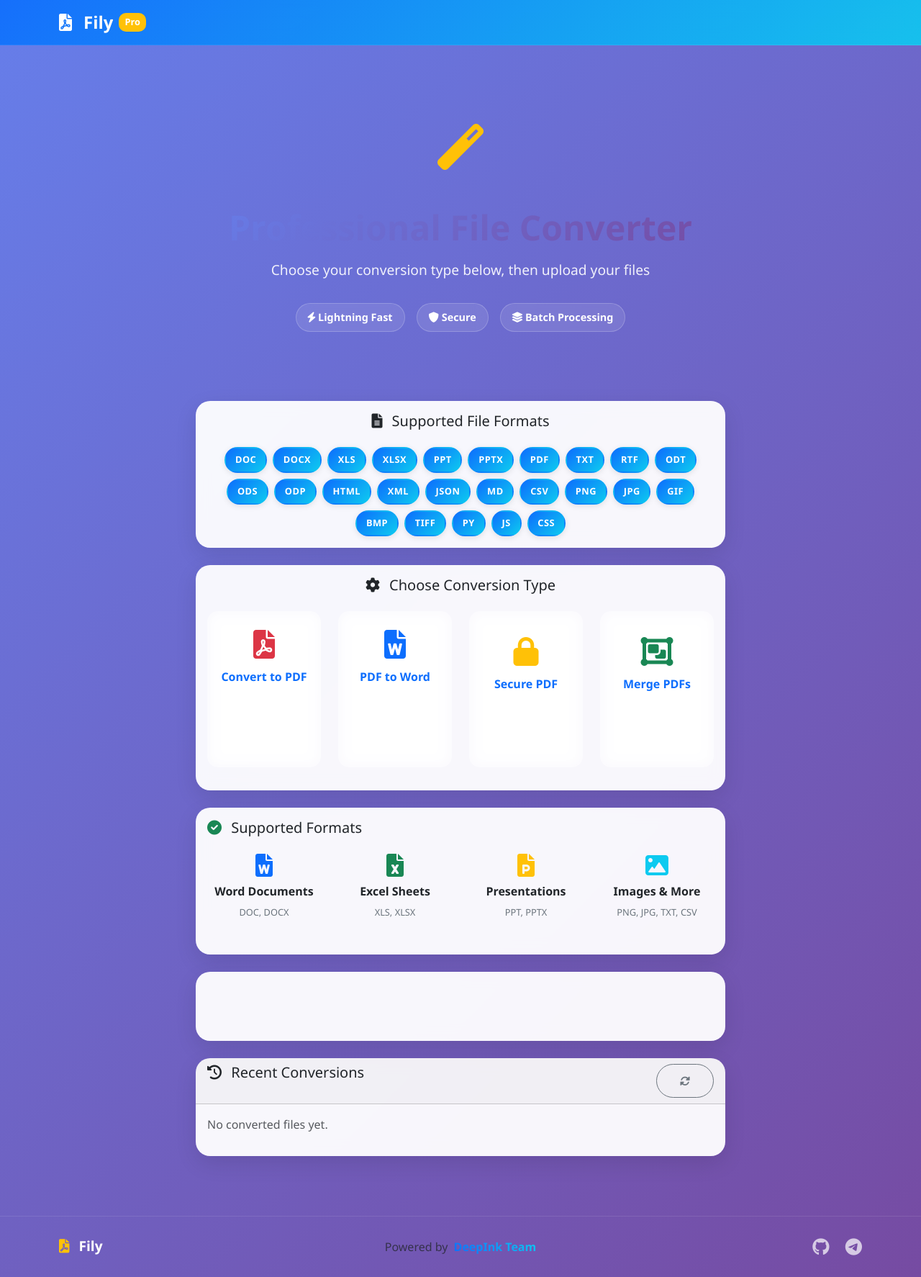
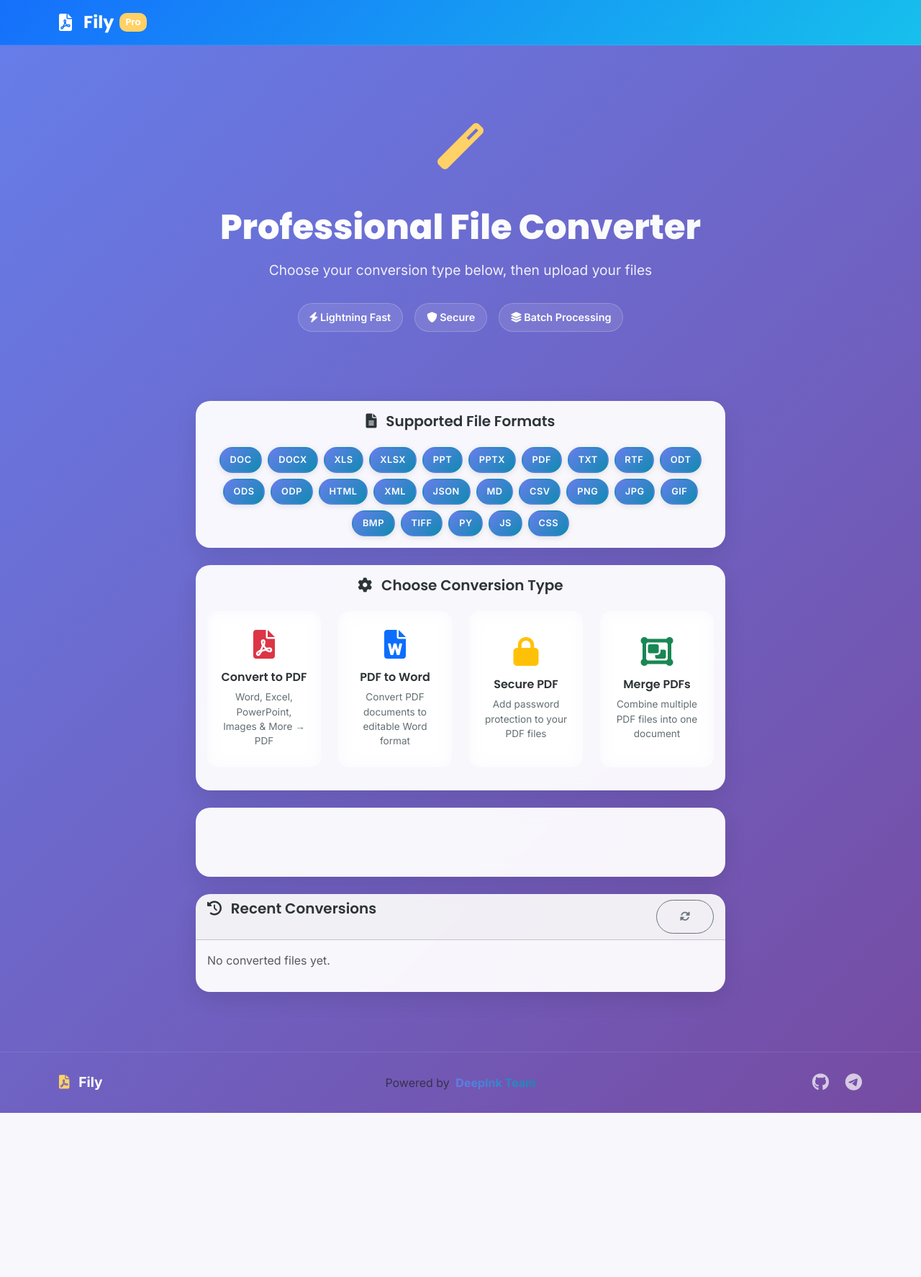
Before and after one commit to AnZomorodian/Converter, a Flask app: page / in a window 1280 px wide. Shown: the whole page at 72% size. After the commit the page ends 1546 px from the top, so only its background shows below. Run offline with Flask 3, Linux system fonts and the light colour scheme; data that the repository does not hold is empty; some libraries are stand-ins or nearby versions.

Commit message:
Enhance the user interface, fix conversion errors, and improve overall stability
Refactors CSS for new color scheme and fonts, fixes file conversion in `PDFConverter`, and removes the supported formats section.

Replit-Commit-Author: Agent
Replit-Commit-Session-Id: f52dcf04-abd5-4d34-be03-73031d7db9f5
Replit-Commit-Screenshot-Url: https://storage.googleapis.com/screenshot-production-us-central1/86e5b171-ecdb-4476-8eaa-4f1b081b3dfd/f52dcf04-abd5-4d34-be03-73031d7db9f5/O779Ac7

```diff
--- a/static/css/style.css
+++ b/static/css/style.css
@@ -1,24 +1,48 @@
 :root {
-    --primary-color: #0d6efd;
-    --success-color: #198754;
-    --danger-color: #dc3545;
-    --warning-color: #ffc107;
-    --info-color: #0dcaf0;
-    --light-color: #f8f9fa;
-    --dark-color: #212529;
+    --primary-color: #667eea;
+    --success-color: #06d6a0;
+    --danger-color: #f72c25;
+    --warning-color: #ffd166;
+    --info-color: #118ab2;
+    --light-color: #ddd6fe;
+    --dark-color: #2d3436;
+    --text-primary: #2d3436;
+    --text-secondary: #636e72;
 }
 
 body {
     background: linear-gradient(135deg, #667eea 0%, #764ba2 100%);
     min-height: 100vh;
-    font-family: 'Segoe UI', Tahoma, Geneva, Verdana, sans-serif;
+    font-family: 'Inter', -apple-system, BlinkMacSystemFont, 'Segoe UI', Roboto, sans-serif;
     position: relative;
     padding-bottom: 120px; /* Space for footer */
+    color: var(--text-primary);
+}
+
+/* Custom fonts for headers and brand */
+.brand-text, .hero-title, h1, h2, h3, h4, h5, h6, .card-title {
+    font-family: 'Poppins', sans-serif;
+    font-weight: 600;
+    color: var(--text-primary);
 }
 
 .navbar-brand {
+    font-family: 'Poppins', sans-serif;
     font-weight: 700;
     font-size: 1.5rem;
+}
+
+.brand-text {
+    font-family: 'Poppins', sans-serif;
+    font-weight: 800;
+    color: white;
+}
+
+.brand-subtitle {
+    font-family: 'Poppins', sans-serif;
+    font-weight: 600;
+    background: var(--warning-color);
+    color: var(--dark-color);
 }
 
 .card {
@@ -423,9 +447,10 @@ body {
 }
 
 .hero-title {
+    font-family: 'Poppins', sans-serif;
     font-size: 3rem;
     font-weight: 800;
-    background: linear-gradient(135deg, #667eea, #764ba2);
+    background: linear-gradient(135deg, white, #f8f9fa);
     -webkit-background-clip: text;
     -webkit-text-fill-color: transparent;
     background-clip: text;
@@ -562,14 +587,16 @@ body {
 }
 
 .conversion-option h6 {
+    font-family: 'Poppins', sans-serif;
     font-weight: 600;
     margin-bottom: 0.5rem;
-    color: var(--primary-color);
+    color: var(--text-primary);
 }
 
 .conversion-option p {
+    font-family: 'Inter', sans-serif;
     font-size: 0.85rem;
-    color: rgba(255, 255, 255, 0.8);
+    color: var(--text-secondary);
     margin: 0;
 }
 
--- a/static/js/main.js
+++ b/static/js/main.js
@@ -207,18 +207,27 @@ class PDFConverter {
             this.showProgressArea();
             this.updateProgress(75, 'Converting to PDF...');
 
+            // Ensure we have the required data
+            if (!this.currentFileId) {
+                throw new Error('No file selected for conversion');
+            }
+
+            const requestData = {
+                file_id: this.currentFileId,
+                original_filename: this.currentFileName || '',
+                password: this.passwordInput.value || null,
+                quality: this.qualitySelect.value || 'high',
+                output_name: this.outputNameInput.value || null
+            };
+
+            console.log('Sending conversion request:', requestData);
+
             const response = await fetch('/convert', {
                 method: 'POST',
                 headers: {
                     'Content-Type': 'application/json'
                 },
-                body: JSON.stringify({
-                    file_id: this.currentFileId,
-                    original_filename: this.currentFileName,
-                    password: this.passwordInput.value || null,
-                    quality: this.qualitySelect.value,
-                    output_name: this.outputNameInput.value || null
-                })
+                body: JSON.stringify(requestData)
             });
 
             const result = await response.json();
--- a/templates/index.html
+++ b/templates/index.html
@@ -6,6 +6,7 @@
     <title>File to PDF Converter</title>
     <link href="https://cdn.jsdelivr.net/npm/bootstrap@5.3.0/dist/css/bootstrap.min.css" rel="stylesheet">
     <link href="https://cdnjs.cloudflare.com/ajax/libs/font-awesome/6.0.0/css/all.min.css" rel="stylesheet">
+    <link href="https://fonts.googleapis.com/css2?family=Poppins:wght@300;400;500;600;700;800&family=Inter:wght@300;400;500;600;700&display=swap" rel="stylesheet">
     <link href="{{ url_for('static', filename='css/style.css') }}" rel="stylesheet">
 </head>
 <body>
@@ -135,45 +136,7 @@
                     </div>
                 </div>
 
-                <!-- Supported Formats -->
-                <div class="card mb-4">
-                    <div class="card-body">
-                        <h5 class="card-title">
-                            <i class="fas fa-check-circle text-success me-2"></i>
-                            Supported Formats
-                        </h5>
-                        <div class="row">
-                            <div class="col-md-3 col-6">
-                                <div class="format-item">
-                                    <i class="fas fa-file-word text-primary"></i>
-                                    <span>Word Documents</span>
-                                    <small>DOC, DOCX</small>
-                                </div>
-                            </div>
-                            <div class="col-md-3 col-6">
-                                <div class="format-item">
-                                    <i class="fas fa-file-excel text-success"></i>
-                                    <span>Excel Sheets</span>
-                                    <small>XLS, XLSX</small>
-                                </div>
-                            </div>
-                            <div class="col-md-3 col-6">
-                                <div class="format-item">
-                                    <i class="fas fa-file-powerpoint text-warning"></i>
-                                    <span>Presentations</span>
-                                    <small>PPT, PPTX</small>
-                                </div>
-                            </div>
-                            <div class="col-md-3 col-6">
-                                <div class="format-item">
-                                    <i class="fas fa-image text-info"></i>
-                                    <span>Images & More</span>
-                                    <small>PNG, JPG, TXT, CSV</small>
-                                </div>
-                            </div>
-                        </div>
-                    </div>
-                </div>
+
 
                 <!-- Upload Area -->
                 <div class="card upload-card" id="uploadCard">
```
Also changed, not shown: replit.md (+5 -0 lines), 2 other files.
